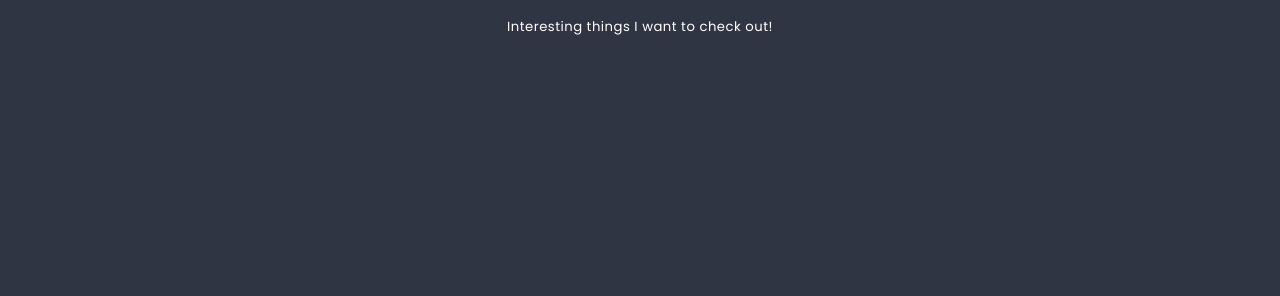
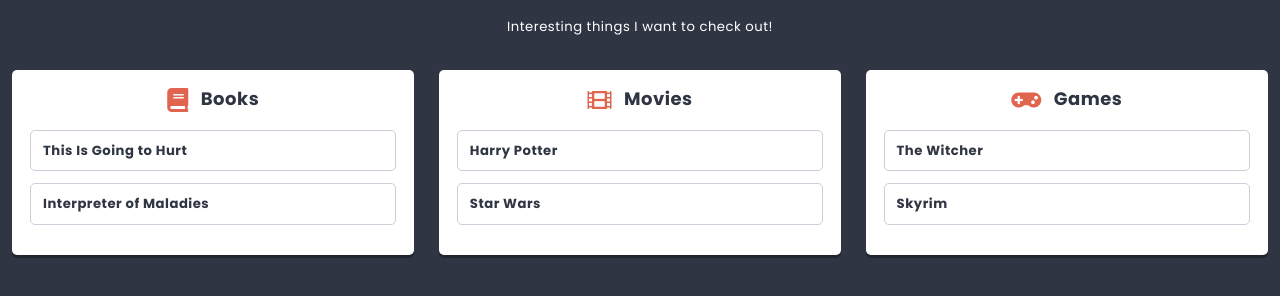
Before and after one commit to Miszczo/React-learning, a React app: page / in a window 1280 px wide. Shown: the part 362-658 px from the top of the page. Built offline with nearby package versions, Linux system fonts and the light colour scheme.

Commit message:
Complete list and column refactoring

```diff
--- a/package.json
+++ b/package.json
@@ -26,6 +26,7 @@
     "react-html-parser": "^2.0.2",
     "react-redux": "^7.0.1",
     "redux": "^4.0.1"
+
   },
   "devDependencies": {
     "@babel/core": "^7.4.3",
--- a/src/components/App/App.js
+++ b/src/components/App/App.js
@@ -1,7 +1,7 @@
 import React from 'react';
 import styles from './App.scss';
 import PropTypes from 'prop-types';
-import List from '../List/List.js';
+import List from '../List/ListContainer.js';
 
 
 class App extends React.Component {
@@ -16,7 +16,7 @@ class App extends React.Component {
       <main className={styles.component}>
         <h1 className={styles.title}>{title}</h1>
         <h2 className={styles.subtitle}>{subtitle}</h2>
-        {lists.map(listData => (
+        {lists.map((listData) => (
           <List key={listData.id} {...listData} />
         ))}
       </main>
--- a/src/components/Card/Card.js
+++ b/src/components/Card/Card.js
@@ -5,11 +5,13 @@ import PropTypes from 'prop-types';
 class Card extends React.Component {
   static propTypes = {
     title: PropTypes.node,
-  }
+  };
+
   render() {
+    const { title } = this.props;
     return (
       <section className={styles.component}>
-        {this.props.title}
+        <h4> {title} </h4>
       </section>
     );
   }
--- a/src/components/Column/Column.js
+++ b/src/components/Column/Column.js
@@ -2,52 +2,44 @@ import React from 'react';
 import styles from './Column.scss';
 import PropTypes from 'prop-types';
 import Card from '../Card/Card.js';
+//import Creator from '../Creator/Creator.js';
+import { settings } from '../../data/dataStore';
 import Icon from '../Icon/Icon.js';
-import Creator from '../Creator/Creator.js';
-import {settings} from '../../data/dataStore';
 
 class Column extends React.Component {
-  state = {
-    cards: this.props.cards || [],
-    icon: this.props.icon || [],
-  }
   static propTypes = {
-    title: PropTypes.node,
+    title: PropTypes.node.isRequired,
+    cards: PropTypes.array,
     icon: PropTypes.node,
-    cards: PropTypes.array,
-  }
-  addCard(title){
-    this.setState(state => (
-      {
-        cards: [
-          ...state.cards,
-          {
-            key: state.cards.length ? state.cards[state.cards.length-1].key+1 : 0,
-            title,
-            icon: 'list-alt',
-            cards: [],
-          },
-        ],
-      }
-    ));
-  }
+    addCard: PropTypes.func,
+  };
+  static defaultProps = {
+    icon: settings.defaultColumnIcon,
+  };
+
   render() {
+    const { title, icon, cards } = this.props;
     return (
       <section className={styles.component}>
         <h3 className={styles.title}>
-          {this.props.title}
           <span className={styles.icon}>
-            <Icon name={this.props.icon} />
+            <Icon name={icon} />
           </span>
+          {title}
         </h3>
-        <div>
-          {this.state.cards.map(({key, ...cardsProps}) => (
-            <Card key={key} {...cardsProps} />
+        <div className={styles.cards}>
+          {cards.map((cardData) => (
+            <Card key={cardData.id} {...cardData} />
           ))}
         </div>
+        {/*
         <div className={styles.creator}>
-          <Creator text={settings.cardCreatorText} action={title => this.addCard(title)}/>
+          <Creator
+            text={settings.cardCreatorText}
+            action={(title) => this.addCard(title)}
+          />
         </div>
+    	*/}
       </section>
     );
   }
--- /dev/null
+++ b/src/components/Column/ColumnContainer.js
@@ -0,0 +1,10 @@
+import {connect} from 'react-redux';
+import Column from './Column.js';
+
+export const getCardsForColumn = ({cards}, columnId) => cards.filter(card => card.columnId == columnId);
+
+const mapStateToProps = (state, props) => ({
+  cards: getCardsForColumn(state, props.id),
+});
+
+export default connect(mapStateToProps)(Column);
--- a/src/components/List/List.js
+++ b/src/components/List/List.js
@@ -1,25 +1,26 @@
 import React from 'react';
 import styles from './List.scss';
 import Hero from '../Hero/Hero.js';
-// import Column from '../Column/Column.js';
-// import Creator from '../Creator/Creator.js';
 import PropTypes from 'prop-types';
-import {settings} from '../../data/dataStore';
+import Column from '../Column/ColumnContainer.js';
+import { settings } from '../../data/dataStore';
 import ReactHtmlParser from 'react-html-parser';
+//import Creator from '../Creator/Creator.js';
 
 class List extends React.Component {
-
   static propTypes = {
     title: PropTypes.node.isRequired,
-    image: PropTypes.node.isRequired,
     description: PropTypes.node,
     columns: PropTypes.array,
-  }
+    image: PropTypes.string,
+  };
   static defaultProps = {
     description: settings.defaultListDescription,
-  }
+  };
+
   render() {
-    const {title, image, description} = this.props;
+    const { title, image, description, columns } = this.props;
+
     return (
       <section className={styles.component}>
         <Hero
@@ -29,14 +30,16 @@ class List extends React.Component {
         <div className={styles.description}>
           {ReactHtmlParser(description)}
         </div>
-        {/* <div className={styles.columns}>
-          {this.state.columns.map(({key, ...columnProps}) => (
-            <Column key={key} {...columnProps} />
+        <div className={styles.columns}>
+          {columns.map((columnData) => (
+            <Column key={columnData.id} {...columnData} />
           ))}
-        </div> */}
-        {/* <div className={styles.creator}>
-          <Creator text={settings.columnCreatorText} action={title => this.addColumn(title)}/>
-        </div> */}
+        </div>
+        {/*
+		<div className={styles.creator}>
+  			<Creator text={settings.columnCreatorText} action={title => this.addColumn(title)}/>
+		</div>
+		*/}
       </section>
     );
   }
--- /dev/null
+++ b/src/components/List/ListContainer.js
@@ -0,0 +1,10 @@
+import {connect} from 'react-redux';
+import List from './List';
+
+export const getColumnsForList = ({columns}, listId) => columns.filter(column => column.listId == listId);
+
+const mapStateToProps = (state, props) => ({
+  columns: getColumnsForList(state, props.id),
+});
+
+export default connect(mapStateToProps)(List);
```
